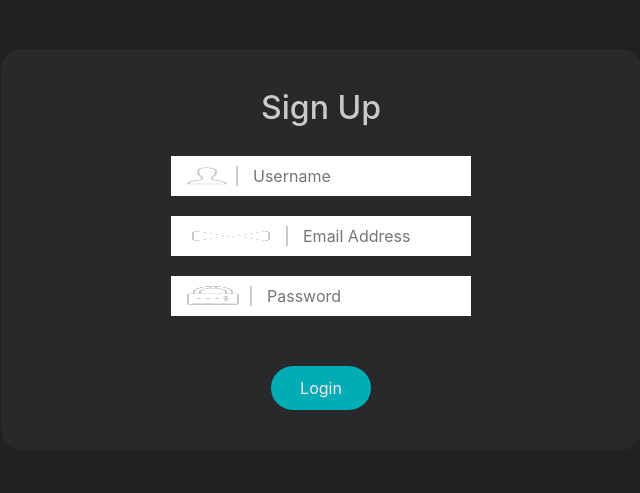
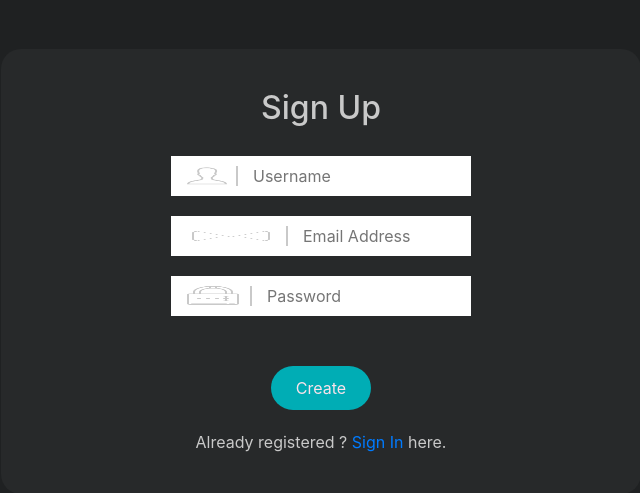
Before and after one commit to HAM1112/LaNPC, a Django app: page /account/ in a window 1280 px wide. Shown: the part 127-620 px from the top of the page, without its empty margins (319-959 px from the left). Run offline with Django 4.2, Linux system fonts and the light colour scheme; some libraries are stand-ins or nearby versions.

Commit message:
added login/register redirection

```diff
--- a/static/css/adminlogin.css
+++ b/static/css/adminlogin.css
@@ -63,7 +63,9 @@ body{
     border-radius: 25px;
   }
 
-
+.reg-log-footer{
+  color: #c9c9c9;
+}
 
 
 
--- a/templates/account/accountsignin.html
+++ b/templates/account/accountsignin.html
@@ -28,6 +28,9 @@
                         <div class="error-msg" style="color:red;">{{error_message}}</div>
                     {% endif %}
                     <input type="submit" class="login-btn" value="Login">
+                    <div class="reg-log-footer text-center fs-6">
+                        Don't have an account ?  <a href="{% url 'acc-signup' %}">Sign up</a> Now!!
+                    </div>
                 </div>
             </form>
         </div>
--- a/templates/account/accountsignup.html
+++ b/templates/account/accountsignup.html
@@ -36,7 +36,10 @@
                     {% if error %}
                         <div class="error-msg" style="color:red;"">{{error}}</div>
                     {% endif %}
-                    <input type="submit" class="login-btn" value="Login">
+                    <input type="submit" class="login-btn" value="Create">
+                    <div class="reg-log-footer text-center fs-6">
+                        Already registered ?  <a href="{% url 'acc-signin' %}">Sign In</a> here.
+                    </div>
                 </div>
             </form>
         </div>
```
